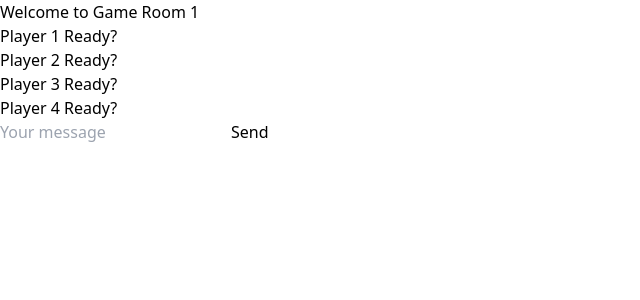
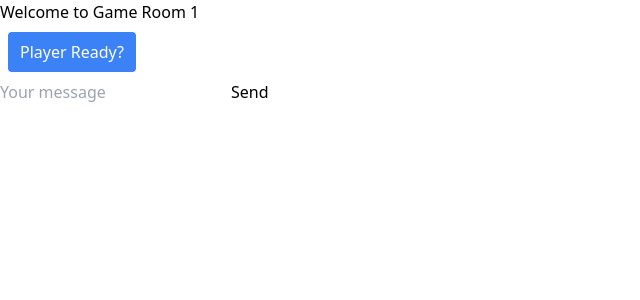
Before and after one commit to SE6361Team1/killerspades, a React (Create React App) app: page /GameRoom/1 in a window 1280 px wide. Shown: the top 300 px of the page, without its empty margins (0-640 px from the left). Built offline with nearby package versions, Linux system fonts and the light colour scheme; no server answers.

Commit message:
Changes to the Player Ready Functionality -Riya

```diff
--- a/src/GameRoom/GameRoom.js
+++ b/src/GameRoom/GameRoom.js
@@ -6,6 +6,7 @@ export const GameRoom = () => {
     const {roomId} = useParams();
     const socketRef = useRef(null);
     const inputRef = useRef(null);
+    const [isButtonDisabled, setIsButtonDisabled] = useState(false);
 
     useEffect(() => {
         socketRef.current = io('http://localhost:3001');
@@ -15,11 +16,16 @@ export const GameRoom = () => {
 
         // listen for messages, display in list
         socketRef.current.on("message", (data) => {
-            console.log(data);
+            console.log( data);
             const li = document.createElement('li');
             li.innerText = data;
             document.querySelector('ul').appendChild(li);
         });
+
+        //listen for the all player ready server side message
+        socketRef.current.on("allPlayersReady", () =>{
+            alert("All Players are Ready!");
+        })
 
         return () => {
             socketRef.current.emit('leaveRoom', roomId);
@@ -35,41 +41,20 @@ export const GameRoom = () => {
         }
     };
 
-    // Below is the functionality for Player Ready Buttons.
-    function PlayerReady() {
-        const [counter, setCounter] = useState(1);
-
-        const buttonClicked = () => {
-                setCounter(counter+1);
-                alert("Player is ready!");
-                if (counter == 4) {
-                    setCounter(1);
-                    alert("All players are ready!");
-                }
-        }
-
-        return (
-            <div>
-            <div>
-                <button onClick={buttonClicked}>Player 1 Ready?</button>
-            </div>
-            <div>
-                <button onClick={buttonClicked}>Player 2 Ready?</button>
-            </div>
-            <div>
-                <button onClick={buttonClicked}>Player 3 Ready?</button>
-            </div>
-            <div>
-                <button onClick={buttonClicked}>Player 4 Ready?</button>
-            </div>
-            </div>
-        );
+    //Client side button press
+    const buttonClicked = () =>{
+        socketRef.current.emit("playerReady", roomId)
+        setIsButtonDisabled(true)
     }
 
     return (
         <div>
         <div> Welcome to Game Room {roomId} </div>
-            {PlayerReady()}
+            <div>
+                <div className="px-2 py-2 ">
+                    <button onClick={buttonClicked} disabled={isButtonDisabled} className={`px-3 py-2 text-medium bg-blue-500 text-white rounded ${isButtonDisabled ? 'bg-slate-400	cursor-not-allowed' : ''}`}>Player Ready?</button>
+                </div>
+            </div>
             <div>
                 <form onSubmit={sendMessage}>
                     <input ref={inputRef} type="text" placeholder="Your message"></input>
@@ -80,5 +65,3 @@ export const GameRoom = () => {
         </div>
     );
 };
-
-// Player ready functionality
```
Also changed, not shown: server.js (+18 -1 lines).
